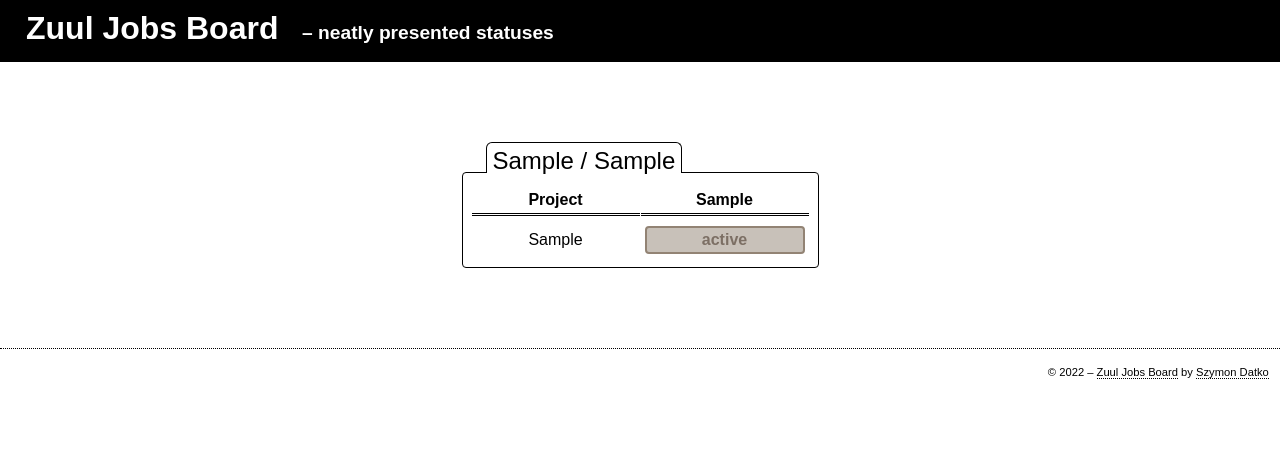
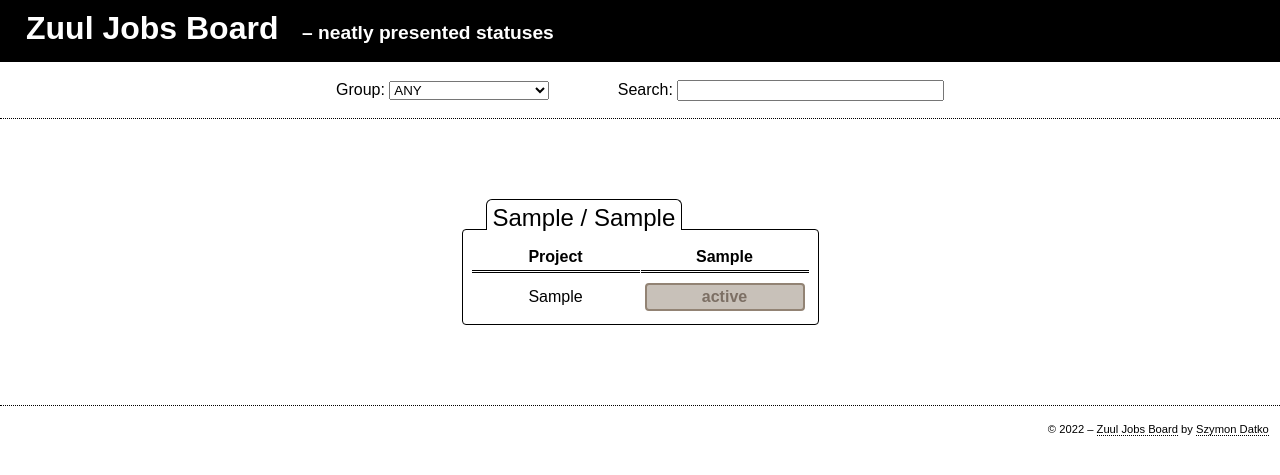
Before and after one commit to sdatko/zuul-jobs-board, a Flask app: page / in a window 1280 px wide. Shown: the top 475 px of the page. Run offline with Flask 2, Linux system fonts and the light colour scheme; tables that the repository leaves empty hold one stand-in row (values such as "Sample post").

Commit message:
Add filtering in results table
This commit introduces the changes in server output
that allows filtering the results by given search
query and the additional grouping mechanism.

```diff
--- a/zjb.yml
+++ b/zjb.yml
@@ -34,3 +34,9 @@ branches: ~
 jobs: ~
 pipelines: ~
 projects: ~
+
+
+#
+# Output groups
+#
+groups: ~
--- a/zjb/config.py
+++ b/zjb/config.py
@@ -45,3 +45,4 @@ projects = CONFIG.get('projects')
 pipelines = CONFIG.get('pipelines')
 
 branches = CONFIG.get('branches')
+groups = CONFIG.get('groups')
--- a/zjb/server.py
+++ b/zjb/server.py
@@ -51,7 +51,7 @@ def get_results() -> dict:
 @app.route("/", methods=['GET'])
 def index():
     results = get_results()
-    return template.render(results=results)
+    return template.render(results=results, groups=config.groups)
 
 
 def main() -> None:
--- a/zjb/templates/index.html.j2
+++ b/zjb/templates/index.html.j2
@@ -18,6 +18,12 @@
                 color: #fff;
                 margin: 0;
                 padding: 1.0em;
+            }
+            nav {
+                border-bottom: 1px dotted #000;
+                margin: 0 auto;
+                padding: 1.0em;
+                text-align: center;
             }
             main {
                 margin: 5.0em auto;
@@ -48,6 +54,20 @@
                 padding-right: 10px;
             }
 
+            nav label {
+                cursor: pointer;
+                margin-left: 4.0em;
+            }
+            nav label:first-child {
+                margin-left: 0;
+            }
+            nav select {
+                width: 12.0em;
+            }
+            nav input {
+                width: 20.0em;
+            }
+
             main a,
             main a:visited {
                 border-bottom: 1px dotted #000;
@@ -67,6 +87,7 @@
             }
             main table caption {
                 caption-side: top;
+                cursor: pointer;
                 font-size: 150%;
                 margin: 0 1.0em;
                 margin-bottom: -1px;
@@ -80,6 +101,9 @@
                 display: inline-block;
                 padding: 0.25em 0.25em 0;
             }
+            main table caption:hover span {
+                text-decoration: underline;
+            }
             main table thead:before {
                 content: '';
                 display: block;
@@ -87,6 +111,8 @@
             }
             main table thead th {
                 border-bottom: 3px double #000;
+                min-width: 10.0em;
+                text-align: center;
             }
             main table thead:after {
                 content: '';
@@ -95,8 +121,11 @@
             }
             main table tbody td {
                 min-width: 10.0em;
+                overflow: hidden;
                 padding: 0.25em;
                 text-align: center;
+                text-overflow: ellipsis;
+                white-space: nowrap;
             }
             main table tbody td a.status {
                 border-width: 2px;
@@ -131,6 +160,11 @@
                 border-color: #d79921;
                 color: #b57614;
             }
+            main table tfoot td {
+                min-width: 10.0em;
+                padding: 0.25em;
+                text-align: center;
+            }
 
             footer a,
             footer a:visited {
@@ -145,6 +179,70 @@
                 padding: 0;
             }
         </style>
+        <script>
+{% if groups %}
+            const groups = {{ groups }};
+{% else %}
+            const groups = {};
+{% endif %}
+
+            let selected = 'ANY';
+            let searched = '';
+
+            function filterRows() {
+                let rows = document.querySelectorAll('table tbody tr');
+                for(const row of rows) {
+                    let project = row.firstElementChild.textContent;
+                    let text = row.textContent.replace(/\s\s+/g, ' ').toLowerCase();
+
+                    if(
+                       (selected == 'ANY' || groups[selected].includes(project))
+                       &&
+                       (searched == '' || text.match(searched))
+                    ) {
+                        row.style.display = '';
+                    } else {
+                        row.style.display = 'none';
+                    }
+                }
+            }
+
+            document.addEventListener('DOMContentLoaded', function(event) {
+                let select = document.getElementById('group');
+                let search = document.getElementById('search');
+
+                for(const group in groups) {
+                    const option = document.createElement('option');
+                    const text = document.createTextNode(group);
+                    option.appendChild(text);
+                    select.appendChild(option);
+                }
+
+                select.addEventListener('change', function(event) {
+                    selected = event.target.value;
+                    filterRows();
+                });
+
+                search.addEventListener('input', function(event) {
+                    searched = event.target.value.toLowerCase();
+                    filterRows();
+                });
+
+                let tables = document.querySelectorAll('table');
+                for(const table of tables) {
+                    table.width = table.offsetWidth;
+                }
+
+                let captions = document.querySelectorAll('table caption');
+                for(const caption of captions) {
+                    caption.addEventListener('click', function(event) {
+                        for(const element of caption.parentElement.querySelectorAll('tbody, thead, tfoot')) {
+                            element.hidden = ! element.hidden;
+                        }
+                    });
+                }
+            });
+        </script>
     </head>
     <body>
         <header>
@@ -153,6 +251,14 @@
                 <h2>– neatly presented statuses</h2>
             </a>
         </header>
+        <nav>
+            <label for="group">Group:</label>
+            <select name="group" id="group">
+                <option>ANY</option>
+            </select>
+            <label for="search">Search:</label>
+            <input type="search" name="search" id="search" autocomplete="off" />
+        </nav>
         <main class="index">
             {%- for table in results %}
             <table>
@@ -175,6 +281,11 @@
                     </tr>
                     {%- endfor -%}
                 </tbody>
+                <tfoot hidden="hidden">
+                    <tr>
+                        <td colspan="{{ results.values() | first | items | first | last | length + 1 }}">↕ (content collapsed) ↕</td>
+                    </tr>
+                </tfoot>
             </table>
             {%- endfor -%}
         </main>
```
